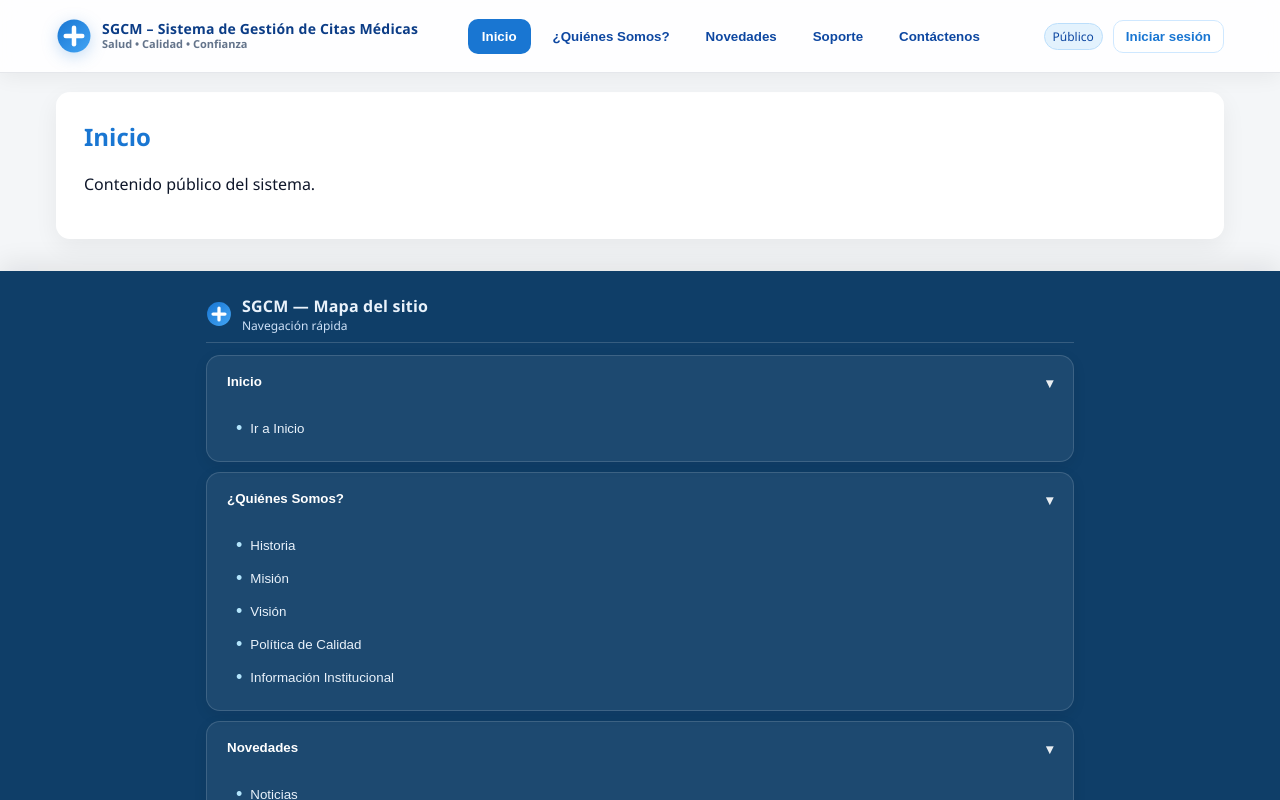
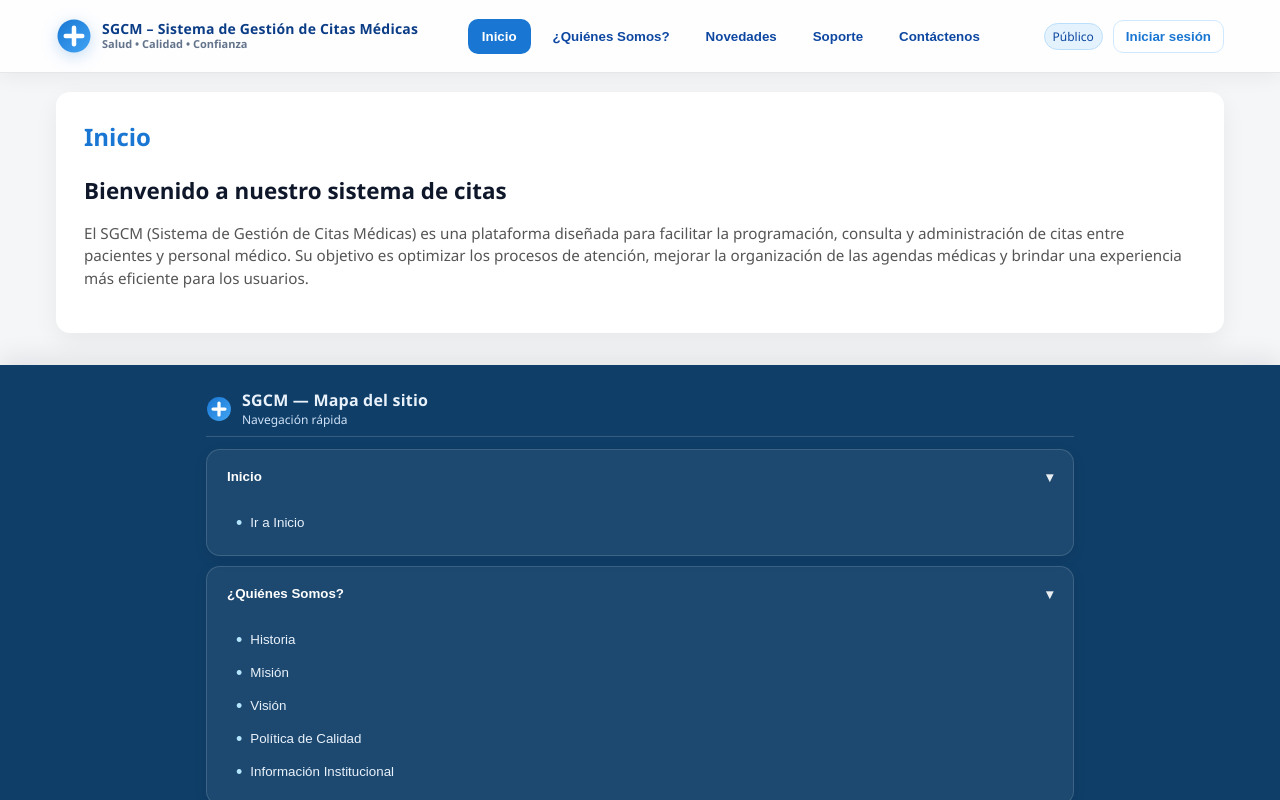
Before and after one commit to wandres2357-commits/sistemadegestioncitasmedicas, a React (Vite) app: page / in a window 1280 px wide. Shown: the top 800 px of the page. Built offline with nearby package versions, Linux system fonts and the light colour scheme.

Commit message:
Add files via upload

```diff
--- a/src/App.jsx
+++ b/src/App.jsx
@@ -212,11 +212,23 @@ export default function App() {
 
       {/* ======= CONTENIDO ======= */}
       <main>
-        {view === "inicio" && (
-          <Card>
-            <h2>Inicio</h2>
-            <p>Contenido público del sistema.</p>
-          </Card>
+      {view === "inicio" && (
+           <Card>
+             <h2>Inicio</h2>
+
+             <p style={{ fontSize: "1.4rem", fontWeight: "bold", marginBottom: "8px" }}>
+              Bienvenido a nuestro sistema de citas
+             </p>
+
+             <p style={{ fontSize: "0.95rem", color: "#555", lineHeight: "1.5" }}>
+              El SGCM (Sistema de Gestión de Citas Médicas) es una plataforma diseñada
+              para facilitar la programación, consulta y administración de citas entre
+              pacientes y personal médico. Su objetivo es optimizar los procesos de
+              atención, mejorar la organización de las agendas médicas y brindar una
+              experiencia más eficiente para los usuarios.
+              </p>
+
+            </Card>
         )}
 
         {view === "historia" && (
```
